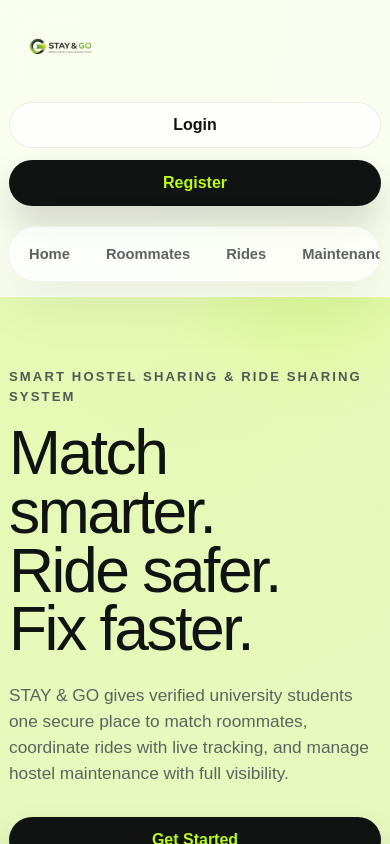
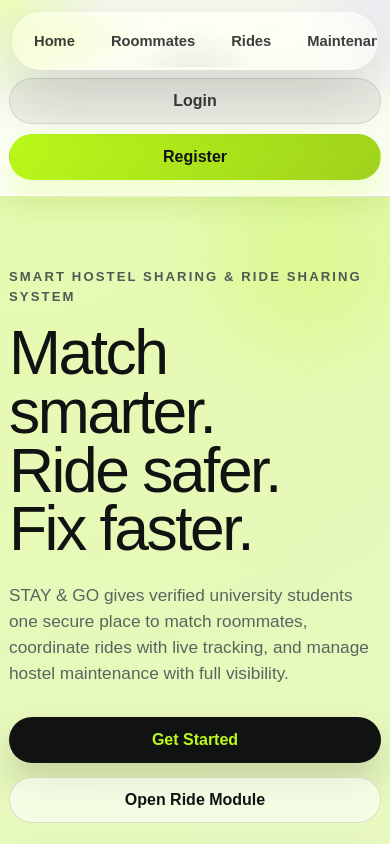
Before and after one commit to Sandarukaushan999/Stay-Go, a React app in the folder frontend/: page / in a window 390 px wide. Shown: the top 844 px of the page. Built offline with nearby package versions, Linux system fonts and the light colour scheme; the HTML template or start-up script is replaced by a standard one.

Commit message:
Refactor navigation structure and enhance header components for improved user experience

```diff
--- a/frontend/src/App.jsx
+++ b/frontend/src/App.jsx
@@ -24,6 +24,16 @@ const screenToHash = {
   contact: '#contact',
   login: '#login',
   register: '#register',
+}
+
+function buildPrimaryNavItems(navigateTo) {
+  return [
+    { label: 'Home', type: 'link', href: '#home' },
+    { label: 'Roommates', type: 'link', href: '#roommates' },
+    { label: 'Rides', type: 'button', onClick: () => navigateTo('ride') },
+    { label: 'Maintenance', type: 'link', href: '#maintenance' },
+    { label: 'Dashboard', type: 'link', href: '#dashboard' },
+  ]
 }
 
 const pageCatalog = {
@@ -195,9 +205,12 @@ function App() {
     window.scrollTo({ top: 0, behavior: 'smooth' })
   }
 
+  const primaryNavItems = buildPrimaryNavItems(navigateTo)
+
   if (screen === 'ride') {
     return (
       <RideSharing
+        headerNavItems={primaryNavItems}
         onNavigateHome={() => navigateTo('home')}
         onNavigateToPage={navigateTo}
       />
@@ -208,6 +221,7 @@ function App() {
     return (
       <InfoPage
         {...pageCatalog[screen]}
+        headerNavItems={primaryNavItems}
         onNavigateHome={() => navigateTo('home')}
         onNavigateToRide={() => navigateTo('ride')}
         onNavigateToPage={navigateTo}
@@ -219,6 +233,7 @@ function App() {
     return (
       <AuthPage
         mode={screen}
+        headerNavItems={primaryNavItems}
         onNavigateHome={() => navigateTo('home')}
         onNavigateToRide={() => navigateTo('ride')}
         onNavigateToPage={navigateTo}
@@ -229,6 +244,7 @@ function App() {
 
   return (
     <Home
+      headerNavItems={primaryNavItems}
       onNavigateToRide={() => navigateTo('ride')}
       onNavigateToPage={navigateTo}
       onNavigateToAuth={navigateTo}
--- a/frontend/src/Components/auth-page.jsx
+++ b/frontend/src/Components/auth-page.jsx
@@ -30,19 +30,8 @@ const authSignals = [
   'Unified access for rides, matching, and maintenance',
 ]
 
-function AuthPage({ mode, onNavigateHome, onNavigateToRide, onNavigateToPage, onNavigateToAuth }) {
+function AuthPage({ mode, headerNavItems, onNavigateHome, onNavigateToRide, onNavigateToPage, onNavigateToAuth }) {
   const content = authContent[mode]
-  const navItems = [
-    { label: 'Home', type: 'button', onClick: onNavigateHome },
-    { label: 'Rides', type: 'button', onClick: onNavigateToRide },
-    { label: 'Login', type: 'button', active: mode === 'login', onClick: () => onNavigateToAuth('login') },
-    {
-      label: 'Register',
-      type: 'button',
-      active: mode === 'register',
-      onClick: () => onNavigateToAuth('register'),
-    },
-  ]
 
   const actionItems = [
     { label: 'Need Help', type: 'button', variant: 'button-ghost', onClick: () => onNavigateToPage('support') },
@@ -57,7 +46,7 @@ function AuthPage({ mode, onNavigateHome, onNavigateToRide, onNavigateToPage, on
   return (
     <div className="auth-page">
       <Header
-        navItems={navItems}
+        navItems={headerNavItems}
         actionItems={actionItems}
         onBrandClick={onNavigateHome}
         navAriaLabel="Authentication navigation"
--- a/frontend/src/Components/header.jsx
+++ b/frontend/src/Components/header.jsx
@@ -1,3 +1,4 @@
+import { useEffect, useState } from 'react'
 import logo from '../assets/logo.png'
 
 function HeaderAction({ item, className }) {
@@ -29,10 +30,39 @@ function Header({
   brandAriaLabel = 'Stay and Go home',
   navAriaLabel = 'Primary navigation',
 }) {
-  const brandContent = <img className="brand-logo" src={logo} alt="Stay and Go" />
+  const [isScrolled, setIsScrolled] = useState(false)
+  const brandContent = (
+    <span className="brand-logo-frame">
+      <img className="brand-logo" src={logo} alt="Stay and Go" />
+    </span>
+  )
+
+  useEffect(() => {
+    function handleScroll() {
+      setIsScrolled(window.scrollY > 36)
+    }
+
+    handleScroll()
+    window.addEventListener('scroll', handleScroll, { passive: true })
+
+    return () => {
+      window.removeEventListener('scroll', handleScroll)
+    }
+  }, [])
 
   return (
-    <header className="topbar">
+    <>
+      <nav className="topbar-nav" aria-label={navAriaLabel}>
+        {navItems.map((item) => (
+          <HeaderAction
+            key={item.key ?? item.label}
+            item={item}
+            className={`nav-link${item.active ? ' is-active' : ''}`}
+          />
+        ))}
+      </nav>
+
+      <header className={`topbar${isScrolled ? ' is-scrolled' : ''}`}>
         <div className="topbar-inner">
           {onBrandClick ? (
             <button className="brand brand-button" type="button" onClick={onBrandClick} aria-label={brandAriaLabel}>
@@ -43,16 +73,6 @@ function Header({
               {brandContent}
             </a>
           )}
-
-        <nav className="topbar-nav" aria-label={navAriaLabel}>
-          {navItems.map((item) => (
-            <HeaderAction
-              key={item.key ?? item.label}
-              item={item}
-              className={`nav-link${item.active ? ' is-active' : ''}`}
-            />
-          ))}
-        </nav>
 
           <div className="topbar-actions">
             {actionItems.map((item) => (
@@ -65,6 +85,7 @@ function Header({
           </div>
         </div>
       </header>
+    </>
   )
 }
 
--- a/frontend/src/Components/home.jsx
+++ b/frontend/src/Components/home.jsx
@@ -165,15 +165,7 @@ function SectionHeading({ eyebrow, title, description, center = false }) {
   )
 }
 
-function Home({ onNavigateToRide, onNavigateToPage, onNavigateToAuth }) {
-  const navItems = [
-    { label: 'Home', type: 'link', href: '#home' },
-    { label: 'Roommates', type: 'link', href: '#roommates' },
-    { label: 'Rides', type: 'button', onClick: onNavigateToRide },
-    { label: 'Maintenance', type: 'link', href: '#maintenance' },
-    { label: 'Dashboard', type: 'link', href: '#dashboard' },
-  ]
-
+function Home({ headerNavItems, onNavigateToRide, onNavigateToPage, onNavigateToAuth }) {
   const actionItems = [
     { label: 'Login', type: 'button', variant: 'button-ghost', onClick: () => onNavigateToAuth('login') },
     {
@@ -186,7 +178,7 @@ function Home({ onNavigateToRide, onNavigateToPage, onNavigateToAuth }) {
 
   return (
     <div className="home-page">
-      <Header navItems={navItems} actionItems={actionItems} />
+      <Header navItems={headerNavItems} actionItems={actionItems} />
 
       <main className="home-shell">
         <section className="hero-section" id="home">
--- a/frontend/src/Components/info-page.jsx
+++ b/frontend/src/Components/info-page.jsx
@@ -1,12 +1,5 @@
 import Footer from './footer'
 import Header from './header'
-
-const pageLinks = [
-  { label: 'Privacy', screen: 'privacy' },
-  { label: 'Terms', screen: 'terms' },
-  { label: 'Support', screen: 'support' },
-  { label: 'Contact', screen: 'contact' },
-]
 
 function InfoPage({
   id,
@@ -17,21 +10,11 @@ function InfoPage({
   details,
   asideTitle,
   asideItems,
+  headerNavItems,
   onNavigateHome,
   onNavigateToRide,
   onNavigateToPage,
 }) {
-  const navItems = [
-    { label: 'Home', type: 'button', onClick: onNavigateHome },
-    { label: 'Rides', type: 'button', onClick: onNavigateToRide },
-    ...pageLinks.map((link) => ({
-      label: link.label,
-      type: 'button',
-      active: link.screen === id,
-      onClick: () => onNavigateToPage(link.screen),
-    })),
-  ]
-
   const actionItems = [
     { label: 'Back to Home', type: 'button', variant: 'button-ghost', onClick: onNavigateHome },
     {
@@ -45,7 +28,7 @@ function InfoPage({
   return (
     <div className="info-page">
       <Header
-        navItems={navItems}
+        navItems={headerNavItems}
         actionItems={actionItems}
         onBrandClick={onNavigateHome}
         navAriaLabel="Policy navigation"
--- a/frontend/src/Components/ride&sharing.jsx
+++ b/frontend/src/Components/ride&sharing.jsx
@@ -28,14 +28,7 @@ const upcomingRides = [
   { route: 'Engineering Faculty to Hostel C', time: '06:40 PM', seats: '4 seats left', status: 'Open for booking' },
 ]
 
-function RideSharing({ onNavigateHome, onNavigateToPage }) {
-  const navItems = [
-    { label: 'Home', type: 'button', onClick: onNavigateHome },
-    { label: 'Overview', type: 'link', href: '#ride-overview' },
-    { label: 'Ride Board', type: 'link', href: '#ride-board' },
-    { label: 'Support', type: 'button', onClick: () => onNavigateToPage('support') },
-  ]
-
+function RideSharing({ headerNavItems, onNavigateHome, onNavigateToPage }) {
   const actionItems = [
     { label: 'Back to Home', type: 'button', variant: 'button-ghost', onClick: onNavigateHome },
     { label: 'Offer Ride', type: 'button', variant: 'button-primary', onClick: () => {} },
@@ -44,7 +37,7 @@ function RideSharing({ onNavigateHome, onNavigateToPage }) {
   return (
     <div className="ride-page">
       <Header
-        navItems={navItems}
+        navItems={headerNavItems}
         actionItems={actionItems}
         onBrandClick={onNavigateHome}
         navAriaLabel="Ride navigation"
--- a/frontend/src/index.css
+++ b/frontend/src/index.css
@@ -27,6 +27,10 @@
   --radius-lg: 28px;
   --radius-md: 22px;
   --radius-sm: 16px;
+  --app-surface:
+    radial-gradient(circle at top left, rgba(226, 255, 153, 0.8), transparent 24%),
+    radial-gradient(circle at top right, rgba(135, 109, 255, 0.12), transparent 22%),
+    linear-gradient(180deg, #f9fbf5 0%, #ffffff 42%, #f4f7ef 100%);
 }
 
 *,
@@ -43,10 +47,7 @@ body {
   margin: 0;
   min-width: 320px;
   min-height: 100vh;
-  background:
-    radial-gradient(circle at top left, rgba(226, 255, 153, 0.8), transparent 24%),
-    radial-gradient(circle at top right, rgba(135, 109, 255, 0.12), transparent 22%),
-    linear-gradient(180deg, #f9fbf5 0%, #ffffff 42%, #f4f7ef 100%);
+  background: var(--app-surface);
   color: var(--color-text);
 }
 
@@ -129,10 +130,29 @@ a {
 .topbar {
   position: sticky;
   top: 0;
-  z-index: 20;
+  z-index: 40;
+  padding-top: 12px;
   backdrop-filter: blur(18px);
-  background: rgba(255, 255, 255, 0.8);
-  border-bottom: 1px solid rgba(255, 255, 255, 0.75);
+  background:
+    radial-gradient(circle at top left, rgba(226, 255, 153, 0.66), transparent 24%),
+    radial-gradient(circle at top right, rgba(135, 109, 255, 0.1), transparent 22%),
+    linear-gradient(180deg, rgba(249, 251, 245, 0.94) 0%, rgba(255, 255, 255, 0.88) 100%);
+  border-bottom: 1px solid rgba(16, 19, 18, 0.05);
+  box-shadow:
+    0 12px 28px rgba(16, 19, 18, 0.06),
+    inset 0 -1px 0 rgba(255, 255, 255, 0.42);
+  transition:
+    background-color 220ms ease,
+    border-color 220ms ease,
+    box-shadow 220ms ease,
+    padding 220ms ease;
+}
+
+.topbar.is-scrolled {
+  padding-top: 10px;
+  background: transparent;
+  border-bottom-color: transparent;
+  box-shadow: none;
 }
 
 .topbar-inner,
@@ -149,21 +169,35 @@ a {
   display: flex;
   align-items: center;
   justify-content: space-between;
-  gap: 20px;
-  padding: 18px 0;
+  gap: 16px;
+  padding: 16px 0 18px;
+  transition: padding 220ms ease;
 }
 
 .brand {
   display: inline-flex;
   align-items: center;
-  gap: 14px;
+  min-width: 250px;
+  transition:
+    opacity 220ms ease,
+    transform 220ms ease,
+    width 220ms ease,
+    margin 220ms ease;
+}
+
+.brand-logo-frame {
+  display: block;
+  width: 250px;
+  height: 48px;
+  overflow: hidden;
 }
 
 .brand-logo {
   display: block;
-  width: auto;
-  height: 84px;
-  object-fit: contain;
+  width: 390px;
+  max-width: none;
+  height: auto;
+  transform: translate(-4px, -8px);
 }
 
 .brand-copy {
@@ -186,12 +220,65 @@ a {
 .topbar-nav {
   display: inline-flex;
   align-items: center;
+  justify-content: center;
   gap: 8px;
-  padding: 6px;
+  position: fixed;
+  top: 12px;
+  left: 50%;
+  z-index: 90;
+  isolation: isolate;
+  overflow: hidden;
+  width: max-content;
+  max-width: min(calc(100% - 24px), 820px);
+  padding: 7px;
   border-radius: 999px;
-  background: rgba(255, 255, 255, 0.64);
-  border: 1px solid rgba(16, 19, 18, 0.05);
-  box-shadow: var(--shadow-soft);
+  background: linear-gradient(135deg, rgba(255, 255, 255, 0.18), rgba(255, 255, 255, 0.05));
+  border: 1px solid rgba(255, 255, 255, 0.28);
+  box-shadow:
+    0 24px 60px rgba(16, 19, 18, 0.18),
+    inset 0 1px 0 rgba(255, 255, 255, 0.55),
+    inset 0 -1px 0 rgba(255, 255, 255, 0.08);
+  backdrop-filter: blur(26px) saturate(180%) contrast(1.06);
+  -webkit-backdrop-filter: blur(26px) saturate(180%) contrast(1.06);
+  transform: translateX(-50%);
+  transition:
+    background-color 220ms ease,
+    border-color 220ms ease,
+    box-shadow 220ms ease,
+    transform 220ms ease;
+}
+
+.topbar-nav::before,
+.topbar-nav::after {
+  content: '';
+  position: absolute;
+  inset: 0;
+  border-radius: inherit;
+  pointer-events: none;
+}
+
+.topbar-nav::before {
+  inset: 1px;
+  background:
+    linear-gradient(180deg, rgba(255, 255, 255, 0.26), rgba(255, 255, 255, 0.03) 46%, rgba(255, 255, 255, 0.09) 100%),
+    radial-gradient(circle at 18% 22%, rgba(226, 255, 153, 0.22), transparent 22%),
+    radial-gradient(circle at 82% 18%, rgba(255, 255, 255, 0.18), transparent 18%);
+  opacity: 0.95;
+  z-index: -2;
+}
+
+.topbar-nav::after {
+  inset: 2px;
+  background:
+    linear-gradient(115deg, rgba(255, 255, 255, 0.28) 0%, rgba(255, 255, 255, 0.06) 24%, transparent 44%),
+    radial-gradient(circle at 50% 160%, rgba(16, 19, 18, 0.16), transparent 36%);
+  mix-blend-mode: screen;
+  opacity: 0.8;
+  z-index: -1;
+}
+
+.topbar.is-scrolled .topbar-nav {
+  top: 12px;
 }
 
 .nav-link,
@@ -215,23 +302,70 @@ a {
   justify-content: center;
   padding: 10px 14px;
   border-radius: 999px;
-  color: var(--color-muted);
+  color: rgba(16, 19, 18, 0.82);
   font-weight: 700;
   font-size: 0.92rem;
   white-space: nowrap;
   cursor: pointer;
+  text-shadow: 0 1px 0 rgba(255, 255, 255, 0.12);
 }
 
 .nav-link:hover,
 .nav-link.is-active {
-  background: rgba(186, 249, 26, 0.22);
-  color: var(--color-text);
+  background:
+    linear-gradient(135deg, rgba(255, 255, 255, 0.22), rgba(255, 255, 255, 0.08)),
+    linear-gradient(135deg, rgba(186, 249, 26, 0.12), rgba(226, 255, 153, 0.06));
+  color: #0f1412;
+  box-shadow:
+    inset 0 0 0 1px rgba(255, 255, 255, 0.24),
+    0 10px 22px rgba(16, 19, 18, 0.08);
 }
 
 .topbar-actions {
   display: inline-flex;
   align-items: center;
-  gap: 12px;
+  gap: 10px;
+  transition:
+    opacity 220ms ease,
+    transform 220ms ease,
+    width 220ms ease,
+    margin 220ms ease;
+}
+
+.topbar.is-scrolled .brand,
+.topbar.is-scrolled .topbar-actions {
+  width: 0;
+  margin: 0;
+  opacity: 0;
+  overflow: hidden;
+  pointer-events: none;
+  transform: translateY(-10px);
+}
+
+.topbar .button-ghost {
+  background: rgba(16, 19, 18, 0.06);
+  color: rgba(16, 19, 18, 0.82);
+  border-color: rgba(16, 19, 18, 0.1);
+}
+
+.topbar .button-ghost:hover {
+  border-color: rgba(186, 249, 26, 0.34);
+  box-shadow: 0 0 0 6px rgba(186, 249, 26, 0.1);
+}
+
+.topbar .button-primary {
+  background: linear-gradient(135deg, var(--color-accent), #9fd21c);
+  color: var(--color-secondary);
+  box-shadow: 0 18px 34px rgba(186, 249, 26, 0.2);
+}
+
+.topbar .button-primary:hover {
+  box-shadow: 0 22px 40px rgba(186, 249, 26, 0.24);
+}
+
+.topbar .button {
+  min-height: 46px;
+  padding: 0 20px;
 }
 
 .button {
@@ -1614,8 +1748,7 @@ a {
   }
 
   .topbar-nav {
-    order: 3;
-    width: 100%;
+    width: min(calc(100% - 20px), 760px);
     justify-content: flex-start;
     overflow-x: auto;
     scrollbar-width: none;
@@ -1736,20 +1869,30 @@ a {
   }
 
   .topbar-inner {
-    padding: 14px 0;
+    padding: 12px 0 16px;
   }
 
   .topbar-nav {
-    width: calc(100% + 2px);
-    margin-left: -1px;
+    top: 12px;
+    width: min(calc(100% - 10px), 760px);
   }
 
   .brand-copy small {
     display: none;
   }
 
+  .brand {
+    min-width: 200px;
+  }
+
+  .brand-logo-frame {
+    width: 200px;
+    height: 38px;
+  }
+
   .brand-logo {
-    height: 68px;
+    width: 310px;
+    transform: translate(-4px, -6px);
   }
 
   .footer-logo {
```
Lines whose indentation alone changed are shown as unchanged.
